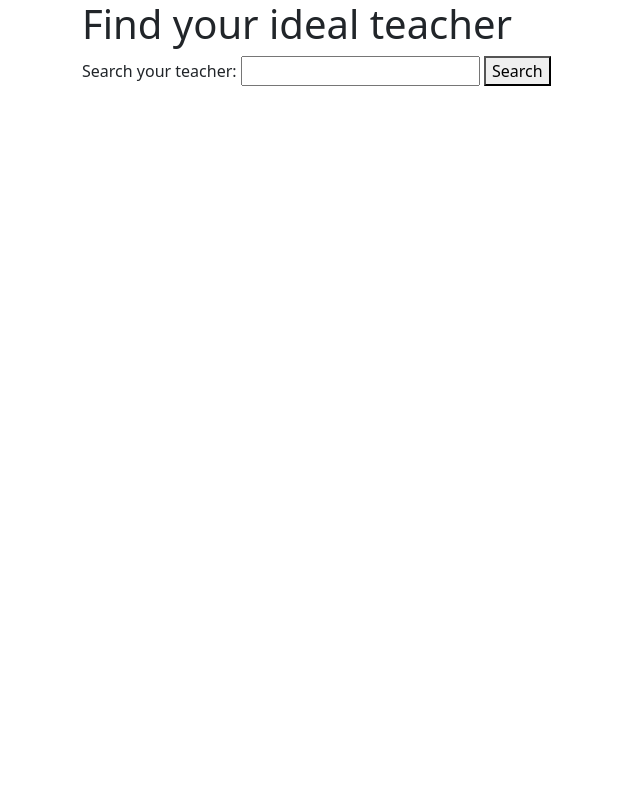
After one commit to jpjimenezq/NexClass, a Django app: page /teachers in a window 1280 px wide. The commit adds this page. Shown: the whole page, without its empty margins (0-640 px from the left). Run offline with Django 5.2, Linux system fonts and the light colour scheme.

Commit message:
Desarrollo de RF02, Buscar por filtros

```diff
--- a/NextClassProject/settings.py
+++ b/NextClassProject/settings.py
@@ -38,7 +38,8 @@ INSTALLED_APPS = [
     'django.contrib.sessions',
     'django.contrib.messages',
     'django.contrib.staticfiles',
-    'users'
+    'users',
+    'search',
 ]
 
 MIDDLEWARE = [
--- a/NextClassProject/urls.py
+++ b/NextClassProject/urls.py
@@ -22,6 +22,7 @@ from django.conf.urls.static import static
 urlpatterns = [
     path('admin/', admin.site.urls),
     path('', include('users.urls')),
+    path('', include('search.urls')),
 ]
 
 if settings.DEBUG:
--- /dev/null
+++ b/search/templates/teachers.html
@@ -0,0 +1,40 @@
+{% extends 'base.html' %}
+{% block content %}
+
+<!DOCTYPE html>
+<html lang="en">
+<head>
+    <meta charset="UTF-8">
+    <meta name="viewport" content="width=device-width, initial-scale=1.0">
+    <title>Document</title>
+</head>
+<body>
+    <h1>Find your ideal teacher</h1>
+    <form action="" method="GET">
+        <label for="searchTeacher">
+            Search your teacher:
+        </label>
+        <input type="text" id="searchTeacher" name="searchTeacher" value="{{ searchTeacher }}">
+        <button type="submit">Search</button>
+    </form>
+
+    <div class="row row-cols-1 row-cols-md-3 g-4">
+        {% for teacher in teachers %}
+        <div class="col">
+            <div class="card">
+                <img class="card-img-top" src="{{ teacher.user.profile_picture.url }}" alt="Profile Picture" />
+                <div class="card-body">
+                    <h5 class="card-title fw-bold">{{ teacher.user.name }}</h5>
+                    <p class="card-text"><small>@{{ teacher.user.username }}</small></p>
+                    <p class="card-text">{{ teacher.biography }}</p>
+                    <p class="card-text"><small>{{ teacher.average_rating }}</small></p>
+                    <p class="card-text"><small>{{ teacher.mode }}</small></p>
+                </div>
+            </div>
+        </div>
+        {% endfor %}
+    </div>
+</body>
+</html>
+
+{% endblock content %}
--- /dev/null
+++ b/search/urls.py
@@ -0,0 +1,6 @@
+from django.urls import path
+from . import views
+
+urlpatterns = [
+    path('teachers', views.teachers, name='teachers'),
+]
--- a/search/views.py
+++ b/search/views.py
@@ -1,3 +1,11 @@
 from django.shortcuts import render
+from users.models import Teacher
 
 # Create your views here.
+def teachers(request):
+    searchTeacher = request.GET.get('searchTeacher', '')
+    if searchTeacher:
+        teachers = Teacher.objects.filter(specialties__icontains=searchTeacher)
+    else:
+        teachers = []
+    return render(request, 'teachers.html', {'teachers': teachers, 'searchTeacher': searchTeacher})
--- a/users/forms.py
+++ b/users/forms.py
@@ -10,6 +10,7 @@ class RegisterForm(forms.ModelForm):
         model = User
         fields = [
             'username',
+            'name',
             'email',
             'password',
             'user_type',
@@ -34,6 +35,7 @@ class EditUserForm(forms.ModelForm):
     class Meta:
         model = User
         fields = [
+            'name',
             'email',
             'profile_picture',
             'address',
--- a/users/templates/home.html
+++ b/users/templates/home.html
@@ -20,7 +20,7 @@
 
                 <nav class="navegacion" >
                     <a href="{%  url 'favoritos' %}" class="navegacion__enlace">favoritos</a>
-                    <a href="#" class="navegacion__enlace">categoria</a>
+                    <a href="{% url 'teachers'}" class="navegacion__enlace">Teachers</a>
                     <a href="{% url 'edit_profile' %}" class="navegacion__enlace">Perfil</a>
                     <a href="{% url 'loguout' %}" class="navegacion__enlace">Salir</a>
                 </nav>
```
Also changed, not shown: users/models.py (+24 -1 lines), NextClassProject/templates/base.html (renamed from NextClassProject/templates/navbar.html), db.sqlite3, media/profile_photos/WhatsApp_Image_2024-05-07_at_12.22.52.jpeg (added), media/profile_photos/processed_image.jpg (added), users/migrations/0001_initial.py.
